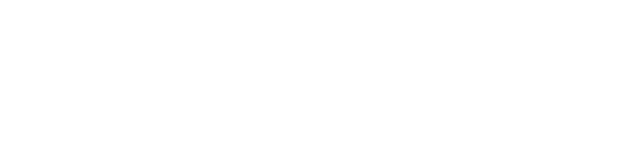
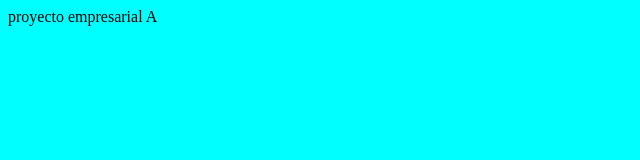
Before and after one commit to FrancoMagallanes/haaaaaaa, a plain HTML site: page index.html in a window 1280 px wide. Shown: the whole page, without its empty margins (0-640 px from the left). Drawn offline with Linux system fonts and the light colour scheme.

```diff
--- /dev/null
+++ b/CSS/estilos.css
@@ -0,0 +1,7 @@
+body {
+
+    background-color:aqua
+
+
+
+}
--- /dev/null
+++ b/JavaScript/js.js
@@ -0,0 +1 @@
+// JavaScript source code
--- a/index.html
+++ b/index.html
@@ -4,8 +4,14 @@
 <head>
     <meta charset="utf-8" />
     <title></title>
+
+    <link href="css/estilos.css" rel="stylesheet" type="text/css" />
+
 </head>
 <body>
 
+
+    <hi> proyecto empresarial A</hi>
+
 </body>
 </html>
```
